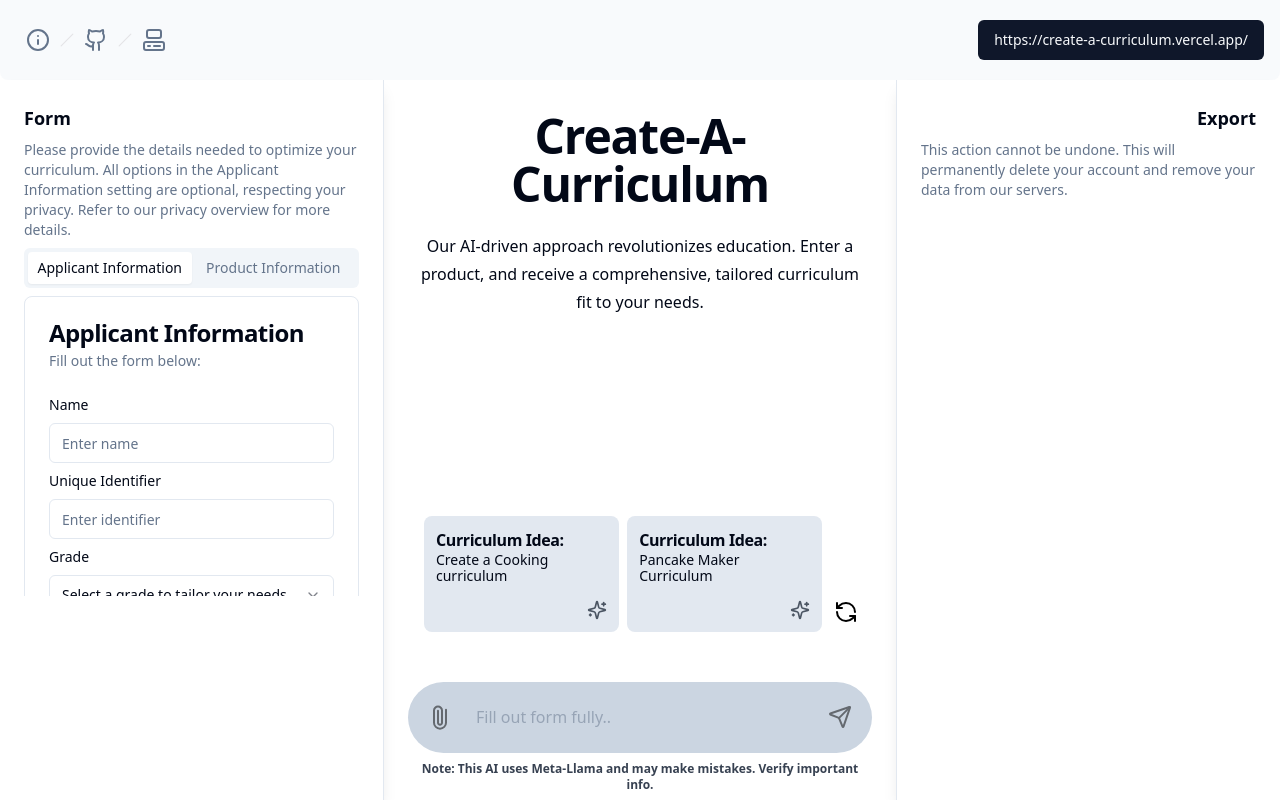
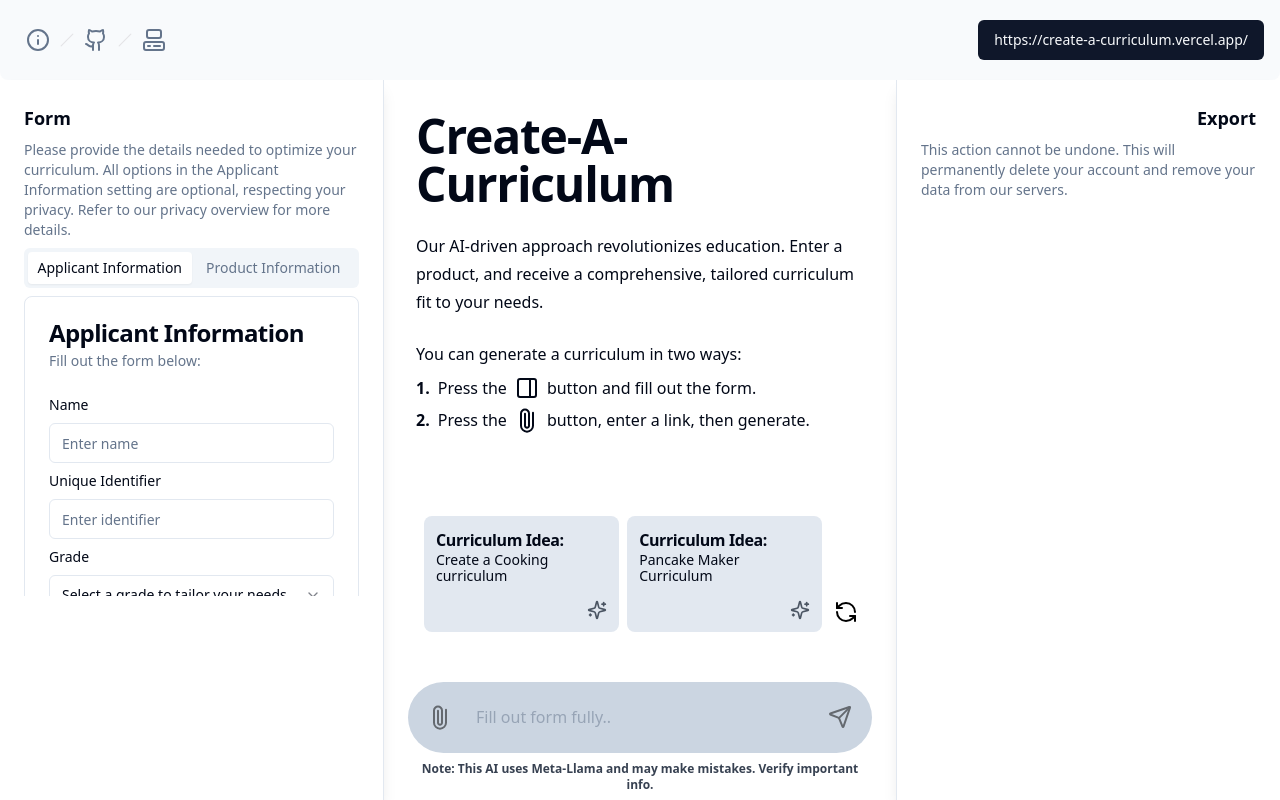
Before and after one commit to zandercoffman/create-a-curriculum, a Next.js app: page / in a window 1280 px wide. Built offline with nearby package versions, Linux system fonts and the light colour scheme.

Commit message:
Start to ui fix

```diff
--- a/src/components/SplashScreen.tsx
+++ b/src/components/SplashScreen.tsx
@@ -1,6 +1,6 @@
 "use client"
 import { useState } from "react";
-import { Sparkles, RefreshCcw } from "lucide-react";
+import { Sparkles, RefreshCcw, PanelRight, Paperclip } from "lucide-react";
 import { Button } from "./ui/button";
 
 interface RecommendationProps {
@@ -18,13 +18,22 @@ export default function SplashScreen() {
 
     return (
         <div className="h-[66vh] flex flex-col !overflow-hidden px-auto w-[85vw] lg:w-[35vw]">
-            <div className="w-full h-[75%] flex flex-col text-center ">
+            <div className="w-full h-[75%] flex flex-col text-center lg:text-left ">
                 <h1 className="scroll-m-20 text-4xl font-extrabold tracking-tight lg:text-5xl">
                     Create-A-Curriculum
                 </h1>
                 <p className="leading-7 [&:not(:first-child)]:mt-6">
-                Our AI-driven approach revolutionizes education. Enter a product, and receive a comprehensive, tailored curriculum fit to your needs.
+                    Our AI-driven approach revolutionizes education. Enter a product, and receive a comprehensive, tailored curriculum fit to your needs.
                 </p>
+                <p className="leading-7 [&:not(:first-child)]:mt-6">
+                    You can generate a curriculum in two ways:
+                </p>
+                <div className="w-full flex items-center gap-2 mt-2">
+                    <p className="flex flex-row gap-2"><span className="font-bold">1.</span> Press the <PanelRight/> button and fill out the form.</p>
+                </div>
+                <div className="w-full flex items-center gap-2 mt-2">
+                    <p className="flex flex-row gap-2"><span className="font-bold">2.</span> Press the <Paperclip className="transform rotate-[-45deg]"/> button, enter a link, then generate.</p>
+                </div>
             </div>
             <div className="w-full h-[25%] flex flex-row gap-3 justify-center p-2">
                 <div className="w-[95%] h-full flex flex-row gap-2">
@@ -43,7 +52,9 @@ export default function SplashScreen() {
 
 function Reccomendation({ message, type }: RecommendationProps) {
     return (
-        <div className="w-1/2 h-full flex flex-row bg-slate-200 dark:bg-slate-600 transition-all duration-300 hover:bg-slate-300 dark:hover:bg-slate-700 rounded-lg p-3 cursor-pointer font-semibold">
+        <div className="w-1/2 h-full flex flex-row bg-slate-200 dark:bg-slate-600
+        transition-all duration-300 hover:bg-slate-300 dark:hover:bg-slate-700 rounded-lg p-3
+        cursor-pointer font-semibold">
             <div className="flex-grow">
                 <h4 className="scroll-m-20 text-l font-semibold tracking-tight">
                     {type === "idea" ? "Curriculum Idea:" : ""}
```
